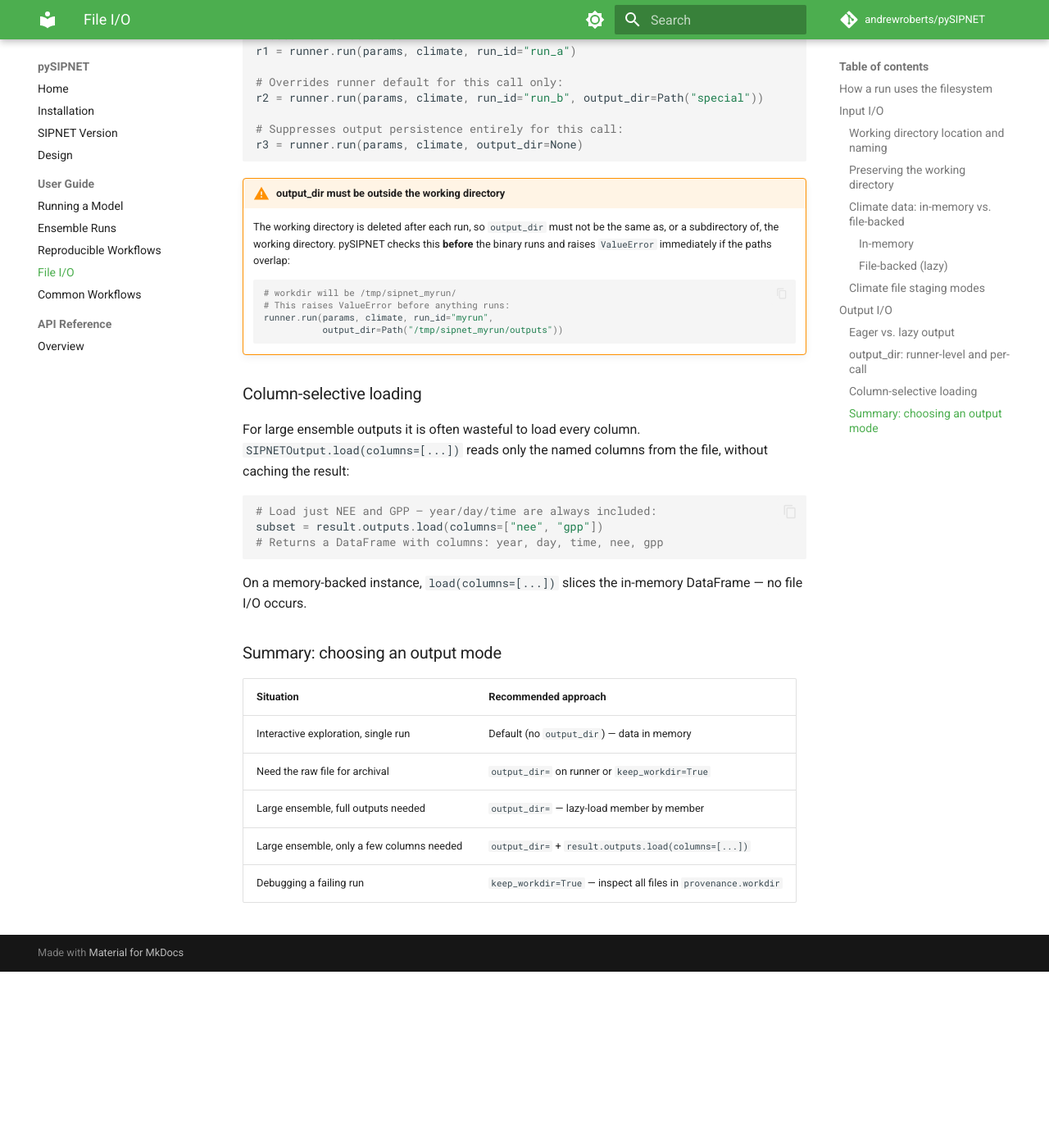
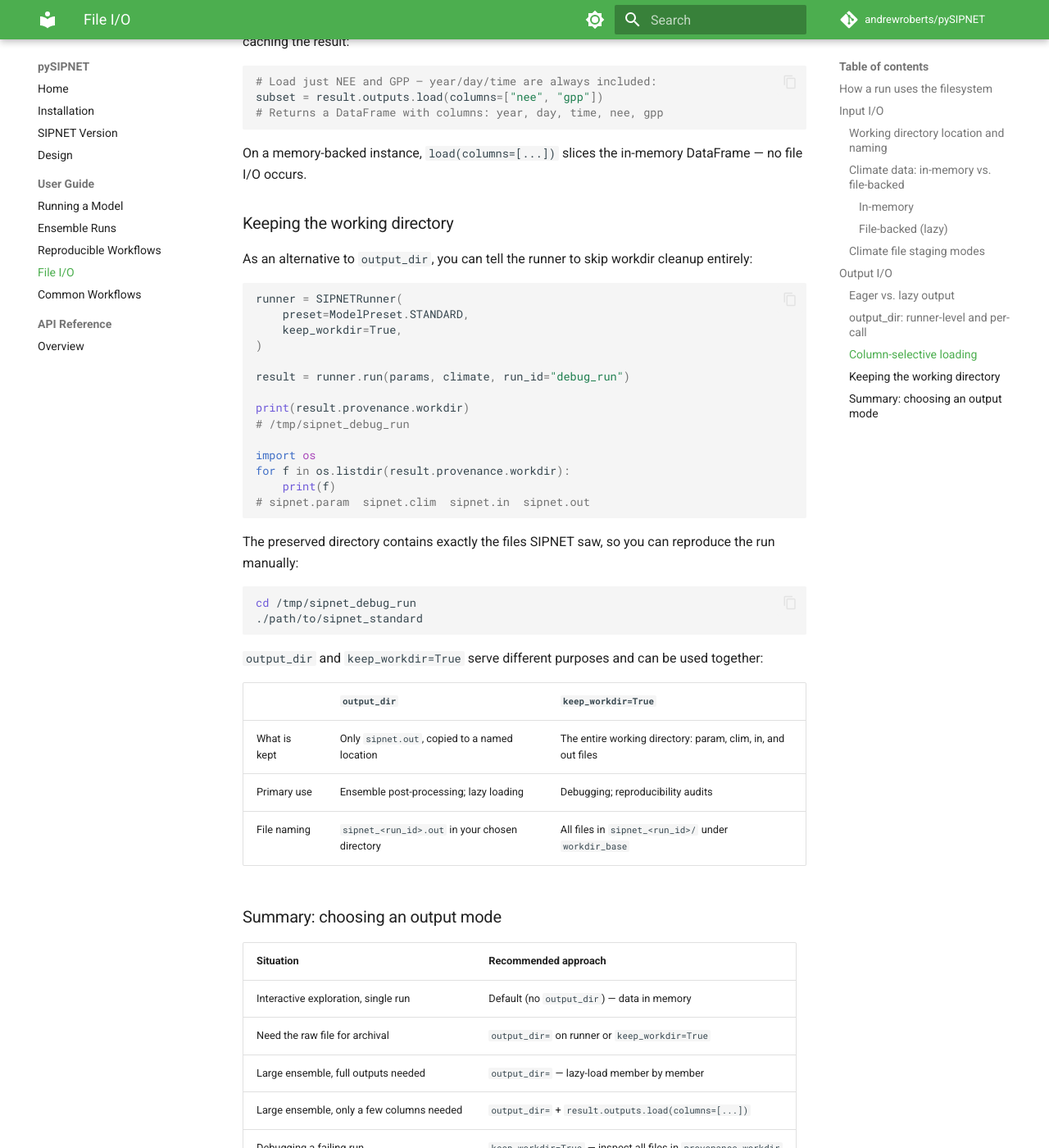
Before and after one commit to TARPS-group/pySIPNET, an MkDocs documentation site: the page built from docs/user-guide/file-io.md, in a window 1280 px wide and 1400 px high, scrolled down 4577 px. Shown: the whole window at 82% size. Built offline with MkDocs 1.6.1 and Material for MkDocs 9.7.7, drawn with Linux system fonts in a browser that asks for light colours; comment, search, counter and statistics services are not loaded; before the commit the page ends 5762 px from its top, so only the background shows below that; some of the changed text lies outside the part shown.

Commit message:
docs: move keep_workdir into Output I/O section where readers expect it

````diff
--- a/docs/user-guide/file-io.md
+++ b/docs/user-guide/file-io.md
@@ -57,35 +57,6 @@ result = runner.run(params, climate, run_id="baseline_2020")
     If the directory `sipnet_<run_id>` already exists, it is reused and its
     contents overwritten.  Use distinct `run_id` values across runs if you
     need to preserve them all.
-
-### Preserving the working directory
-
-Set `keep_workdir=True` on the runner to suppress cleanup:
-
-```python
-runner = SIPNETRunner(
-    preset=ModelPreset.STANDARD,
-    keep_workdir=True,
-)
-
-result = runner.run(params, climate, run_id="debug_run")
-
-print(result.provenance.workdir)
-# /tmp/sipnet_debug_run
-
-import os
-for f in os.listdir(result.provenance.workdir):
-    print(f)
-# sipnet.param  sipnet.clim  sipnet.in  sipnet.out
-```
-
-The preserved directory contains exactly the files SIPNET saw, so you can
-reproduce the run manually:
-
-```bash
-cd /tmp/sipnet_debug_run
-./path/to/sipnet_standard
-```
 
 ### Climate data: in-memory vs. file-backed
 
@@ -172,7 +143,8 @@ After each run, pySIPNET packages the SIPNET output (`sipnet.out`) as a
 `result.outputs`.  There are two modes:
 
 **Eager (default):** the output file is parsed immediately and held in memory.
-The working directory is then deleted.  No files are retained.
+The working directory is then deleted.  If you also want the raw file retained
+on disk, set `keep_workdir=True` (see [Keeping the working directory](#keeping-the-working-directory)).
 
 ```python
 runner = SIPNETRunner(preset=ModelPreset.STANDARD)
@@ -252,6 +224,45 @@ subset = result.outputs.load(columns=["nee", "gpp"])
 On a memory-backed instance, `load(columns=[...])` slices the in-memory
 DataFrame — no file I/O occurs.
 
+### Keeping the working directory
+
+As an alternative to `output_dir`, you can tell the runner to skip workdir
+cleanup entirely:
+
+```python
+runner = SIPNETRunner(
+    preset=ModelPreset.STANDARD,
+    keep_workdir=True,
+)
+
+result = runner.run(params, climate, run_id="debug_run")
+
+print(result.provenance.workdir)
+# /tmp/sipnet_debug_run
+
+import os
+for f in os.listdir(result.provenance.workdir):
+    print(f)
+# sipnet.param  sipnet.clim  sipnet.in  sipnet.out
+```
+
+The preserved directory contains exactly the files SIPNET saw, so you can
+reproduce the run manually:
+
+```bash
+cd /tmp/sipnet_debug_run
+./path/to/sipnet_standard
+```
+
+`output_dir` and `keep_workdir=True` serve different purposes and can be used
+together:
+
+| | `output_dir` | `keep_workdir=True` |
+|:--|:--|:--|
+| What is kept | Only `sipnet.out`, copied to a named location | The entire working directory: param, clim, in, and out files |
+| Primary use | Ensemble post-processing; lazy loading | Debugging; reproducibility audits |
+| File naming | `sipnet_<run_id>.out` in your chosen directory | All files in `sipnet_<run_id>/` under `workdir_base` |
+
 ### Summary: choosing an output mode
 
 | Situation | Recommended approach |
````
